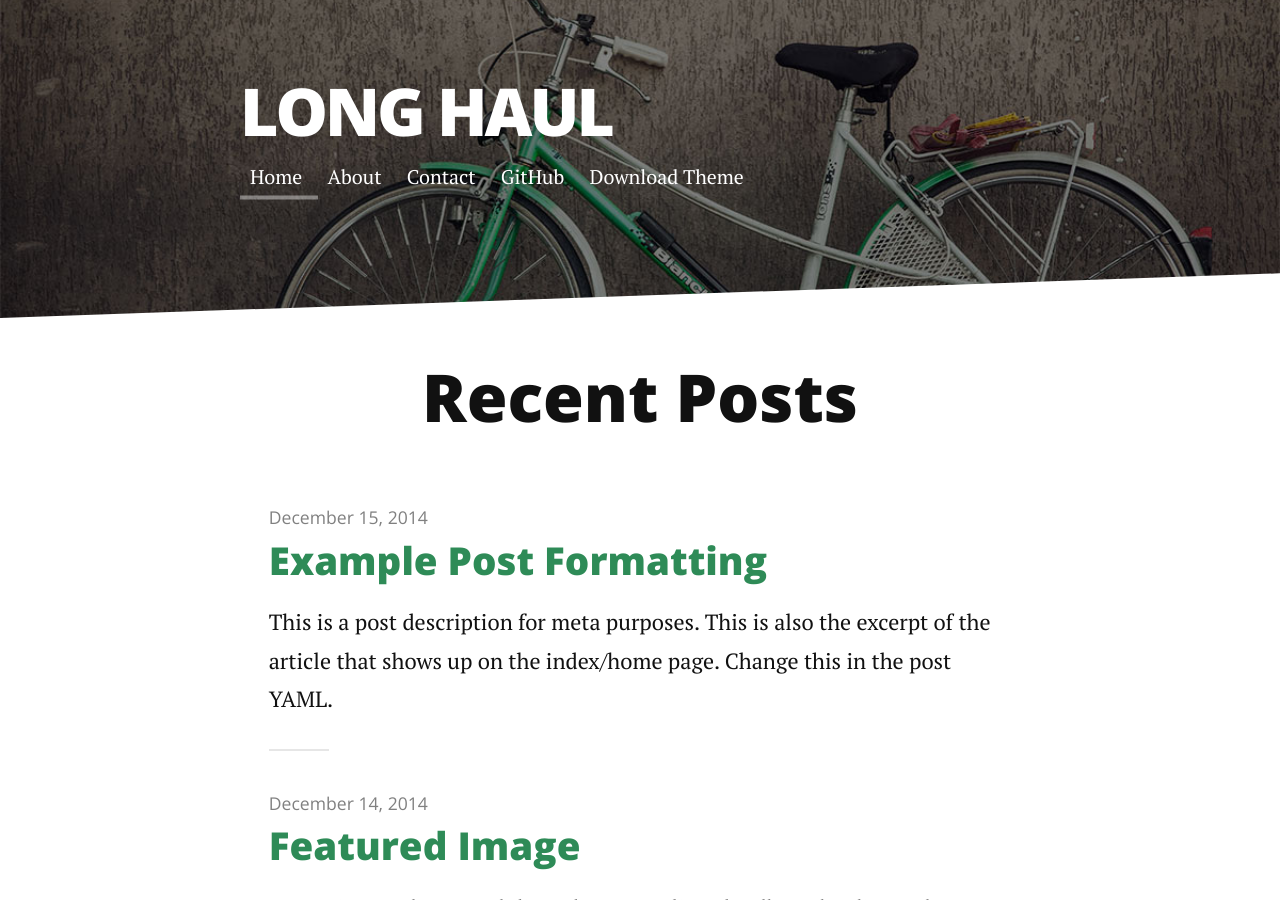
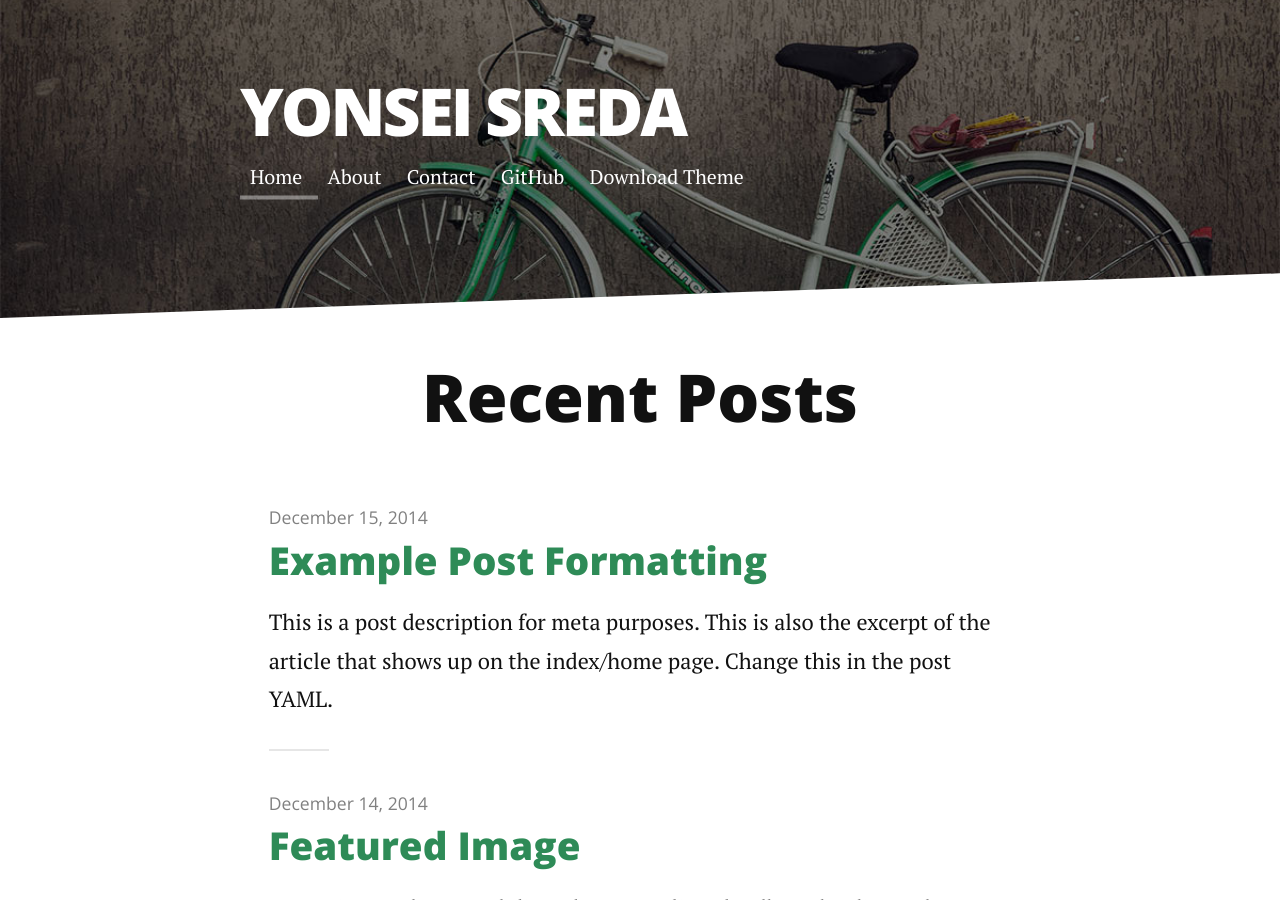
Before and after one commit to yonseisreda/yonseisreda.github.io, a Jekyll site: the page built from index.html, in a window 1280 px wide and 900 px high. Built offline with Jekyll 4.4.1, drawn with Linux system fonts in a browser that asks for light colours; nearby versions of some CDN libraries; the list of posts is cut into pages by our own code.

Commit message:
Update _config.yml

```diff
--- a/_config.yml
+++ b/_config.yml
@@ -1,4 +1,4 @@
-title: Long Haul
+title: Yonsei Sreda
 description: Long Form Jekyll theme built with SASS / COMPASS / SUSY
 
 url: https://yonseisreda.github.io/
```
